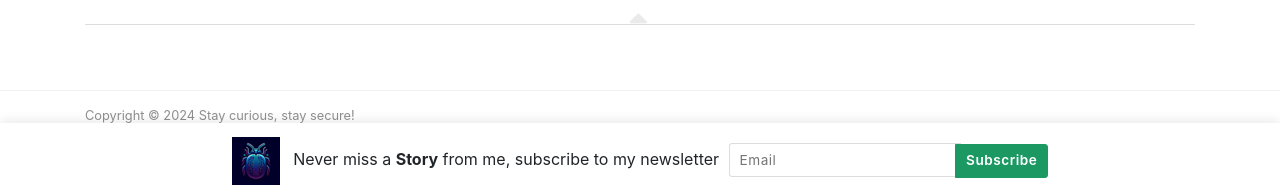
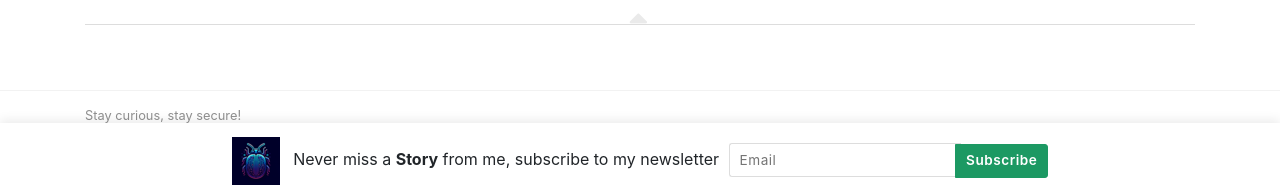
Before and after one commit to Turbul3nce/Turbul3nce.github.io, a Jekyll site: the page built from index.html, in a window 1280 px wide and 900 px high, scrolled down 661 px. Shown: the part 701-897 px from the top of the window. Built offline with Jekyll 4.4.1, drawn with Linux system fonts in a browser that asks for light colours; nearby versions of some CDN libraries; the list of posts is cut into pages by our own code.

Commit message:
Update default.html

```diff
--- a/_layouts/default.html
+++ b/_layouts/default.html
@@ -147,7 +147,7 @@
     <div class="container">
         <div class="row">
             <div class="col-md-6 col-sm-6 text-center text-lg-left">
-                Copyright © {{ site.time | date: "%Y" }}  Stay curious, stay secure!
+                Stay curious, stay secure!
             </div>
         </div>
     </div>
```
